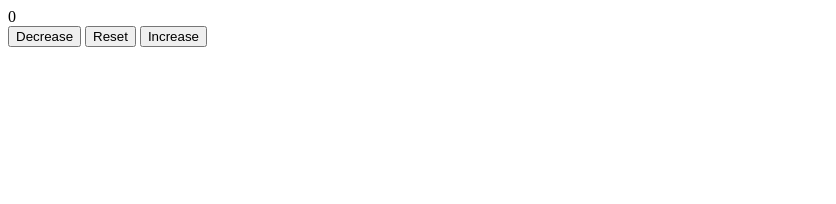
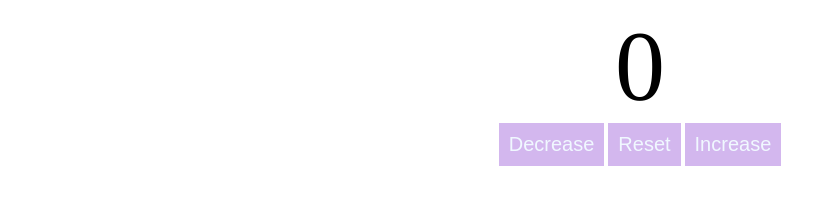
Before and after one commit to dbernal92/javascript-practice, a plain HTML site: page counter-program/index.html in a window 1280 px wide. Shown: the whole page, without its empty margins (0-836 px from the left). Drawn offline with Linux system fonts and the light colour scheme.

Commit message:
Added CSS to counter

```diff
--- a/counter-program/index.html
+++ b/counter-program/index.html
@@ -7,13 +7,11 @@
     <link rel="stylesheet" href="style.css">
 </head>
 <body>
-    <div>
-        <label id="countLabel">0</label>
-    </div>
-    <div>
-        <button class="button" id="decreaseBtn">Decrease</button>
-        <button class="button" id="resetBtn">Reset</button>
-        <button class="button" id="increaseBtn">Increase</button>
+    <label id="countLabel">0</label>
+    <div id="btnContainer">
+        <button class="buttons" id="decreaseBtn">Decrease</button>
+        <button class="buttons" id="resetBtn">Reset</button>
+        <button class="buttons" id="increaseBtn">Increase</button>
     </div>
 
     <script src="index.js"></script>
--- a/counter-program/style.css
+++ b/counter-program/style.css
@@ -0,0 +1,18 @@
+#countLabel {
+    font-size: 100px;
+    display: block;
+    text-align: center;
+}
+
+#btnContainer {
+    text-align: center;
+}
+
+.buttons {
+    background-color: rgb(211, 183, 238);
+    color: aliceblue;
+    border: 0cap;
+    font-size: 20px;
+    padding: 10px;
+    cursor: pointer;
+}
```
